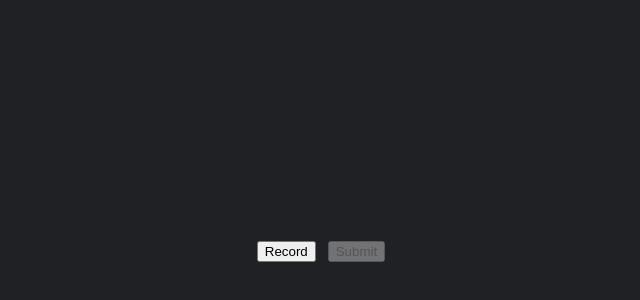
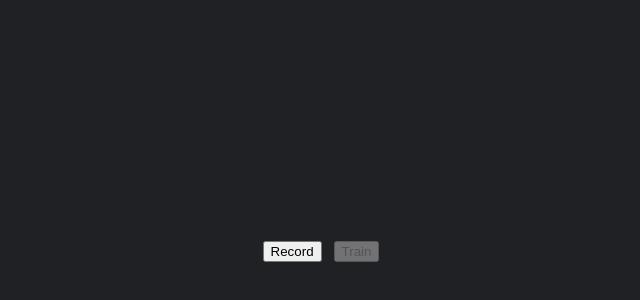
Before and after one commit to jjgp/magic-packet, a React (Create React App) app in the folder deploy/client/: page / in a window 1280 px wide. Shown: the part 304-604 px from the top of the page, without its empty margins (313-953 px from the left). Built offline with nearby package versions, Linux system fonts and the light colour scheme.

Commit message:
Posting audio sample

```diff
--- a/deploy/client/src/App.js
+++ b/deploy/client/src/App.js
@@ -3,7 +3,7 @@ import "./App.css";
 import { useAnalyserRecorder } from "./hooks";
 import { useUserMedia } from "./providers";
 
-const App = () => {
+const App = ({ sampleRate }) => {
   const [data, setData] = useState();
   const canvasRef = useRef();
   const { stream, start, stop } = useUserMedia();
@@ -23,18 +23,22 @@ const App = () => {
 
   useAnalyserRecorder(canvasRef, { numberOfSeconds: 1, onSecondsEnd });
 
-  const onSubmitClicked = useCallback(async () => {
-    /*
-      TODO: submit blobs to api once it might be supported. the audioBitsPerSecond or
-      sampleRate might need to be sent along  with the blob it so that the audio may
-      be downsampled.
-      - https://developer.mozilla.org/en-US/docs/Web/API/BaseAudioContext/sampleRate
-      - https://developer.mozilla.org/en-US/docs/Web/API/MediaRecorder/audioBitsPerSecond
+  const onTrainClicked = useCallback(async () => {
+    const body = JSON.stringify({ data, sampleRate });
 
-      TODO: this closure should be debounced so that it doesn't spam the API...
-    */
-    console.log(await fetch("/api"));
-  }, [data]);
+    try {
+      await fetch("/api/train", {
+        body,
+        method: "POST",
+        headers: {
+          "Content-Type": "application/json",
+        },
+      });
+      setData(null);
+    } catch (error) {
+      console.log(error);
+    }
+  }, [data, sampleRate]);
 
   return (
     <div className="App">
@@ -48,12 +52,8 @@ const App = () => {
           >
             {"Record"}
           </button>
-          <button
-            className="App-btn"
-            disabled={!data}
-            onClick={onSubmitClicked}
-          >
-            {"Submit"}
+          <button className="App-btn" disabled={!data} onClick={onTrainClicked}>
+            {"Train"}
           </button>
         </div>
       </header>
--- a/deploy/client/src/hooks/useAnalyserRecorder.js
+++ b/deploy/client/src/hooks/useAnalyserRecorder.js
@@ -72,7 +72,7 @@ export const useAnalyserRecorder = (canvasRef, parameters) => {
 
         if (--numIntervals === 0) {
           clearInterval(intervalId);
-          onSecondsEnd(Uint8Array.from(timeDataRef.current));
+          onSecondsEnd(timeDataRef.current.slice());
         }
       };
 
--- a/deploy/client/src/index.js
+++ b/deploy/client/src/index.js
@@ -14,7 +14,7 @@ const Root = () => {
     <React.StrictMode>
       <UserMedia mediaStreamConstraints={constraints}>
         <AudioStreamSource context={audioCtx}>
-          <App />
+          <App sampleRate={audioCtx.sampleRate} />
         </AudioStreamSource>
       </UserMedia>
     </React.StrictMode>
```
Also changed, not shown: 1 other file (tests, documents, lock files or other folders).
